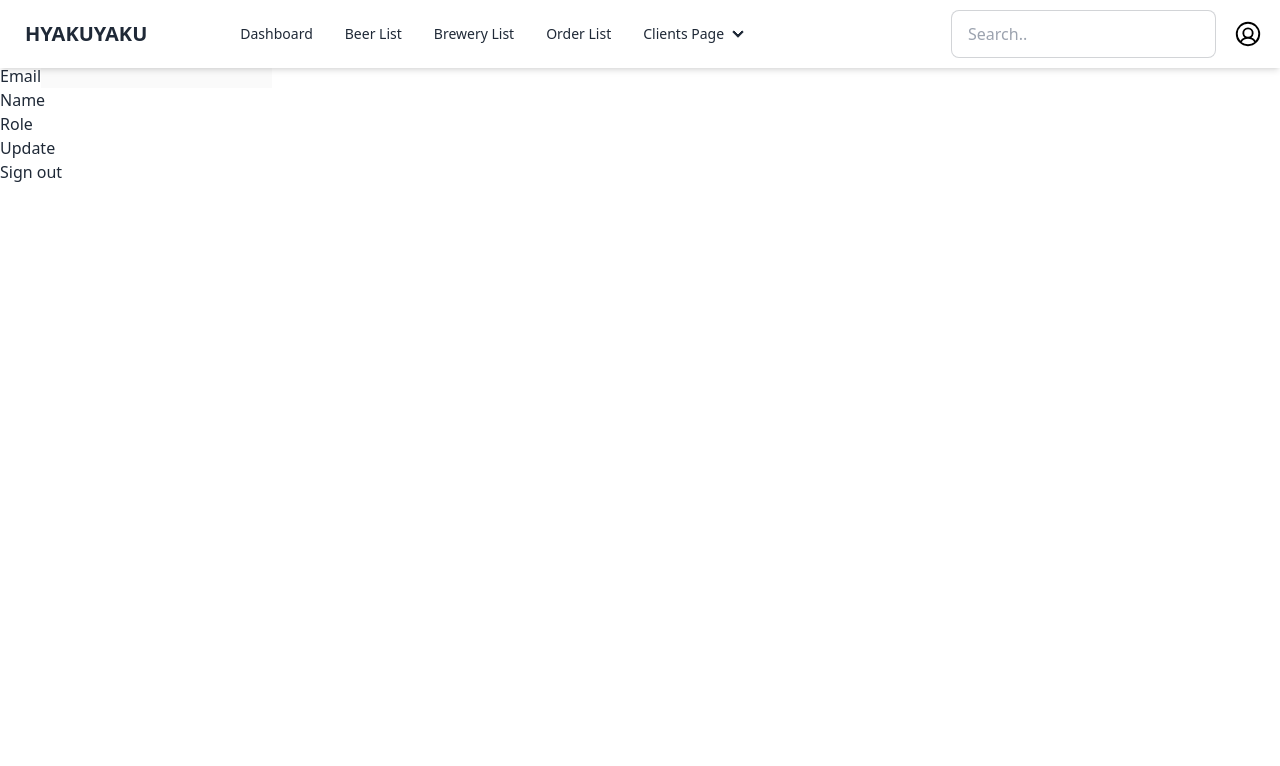
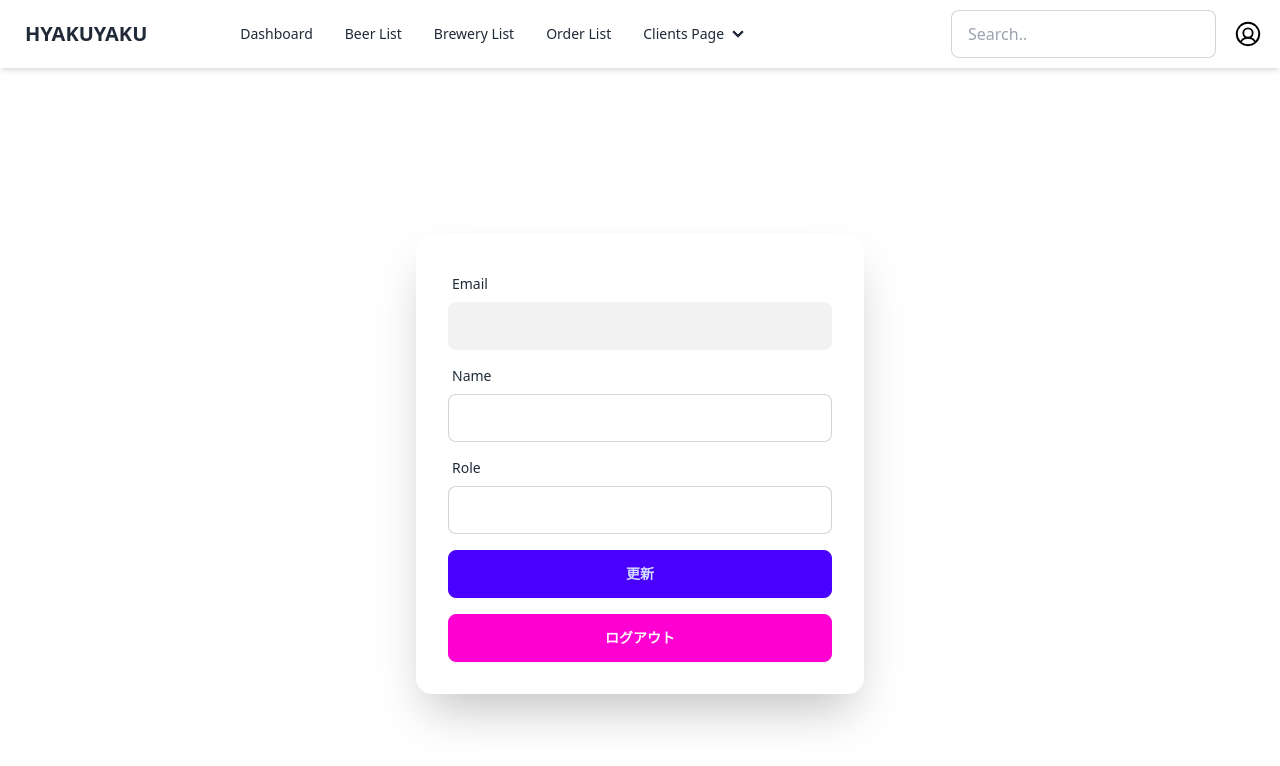
Before and after one commit to chell2/HYAKUYAKU, a Next.js app: page /profile in a window 1280 px wide. Shown: the top 766 px of the page. Built offline with nearby package versions, Linux system fonts and the light colour scheme; no server answers; the database is empty; what @supabase/auth-helpers-nextjs would draw is missing.

Commit message:
フォームの修正

```diff
--- a/app/profile/account-form.tsx
+++ b/app/profile/account-form.tsx
@@ -67,47 +67,68 @@ export default function AccountForm({ user }: { user: User | null }) {
   }
 
   return (
-    <div className="form-widget">
-      <div>
-        <label htmlFor="email">Email</label>
-        <input id="email" type="text" value={user?.email} disabled />
+    <>
+      <div className="flex justify-center items-center min-h-screen">
+        <div className="max-w-md w-full">
+          <div className="card bg-base-100 w-full shadow-2xl">
+            <div className="card-body">
+              <div className="form-control">
+                <label className="label">
+                  <span className="label-text">Email</span>
+                </label>
+                <input
+                  id="email"
+                  name="email"
+                  type="text"
+                  value={user?.email}
+                  className="input input-bordered"
+                  disabled
+                />
               </div>
-      <div>
-        <label htmlFor="name">Name</label>
+              <div className="form-control">
+                <label className="label">
+                  <span className="label-text">Name</span>
+                </label>
                 <input
                   id="name"
+                  name="name"
                   type="text"
                   value={name || ''}
+                  className="input input-bordered"
                   onChange={(e) => setName(e.target.value)}
                 />
               </div>
-      <div>
-        <label htmlFor="role">Role</label>
+              <div className="form-control">
+                <label className="label">
+                  <span className="label-text">Role</span>
+                </label>
                 <input
                   id="role"
+                  name="role"
                   type="text"
                   value={role || ''}
+                  className="input input-bordered"
                   onChange={(e) => setRole(e.target.value)}
                 />
               </div>
-
-      <div>
+              <div className="form-control mt-2">
                 <button
-          className="button primary block"
+                  className="btn btn-primary"
                   onClick={() => updateProfile({ name, role })}
                   disabled={loading}
                 >
-          {loading ? 'Loading ...' : 'Update'}
+                  {loading ? 'Loading ...' : '更新'}
                 </button>
               </div>
-
-      <div>
               <form action="/auth/signout" method="post">
-          <button className="button block" type="submit">
-            Sign out
-          </button>
+                <div className="form-control mt-2">
+                  <button className="btn btn-secondary">ログアウト</button>
+                </div>
               </form>
             </div>
           </div>
+        </div>
+      </div>
+    </>
   );
 }
```
Lines whose indentation alone changed are shown as unchanged.
